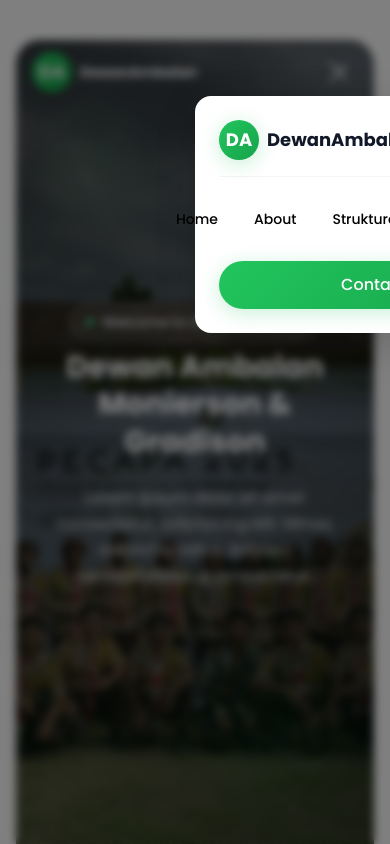
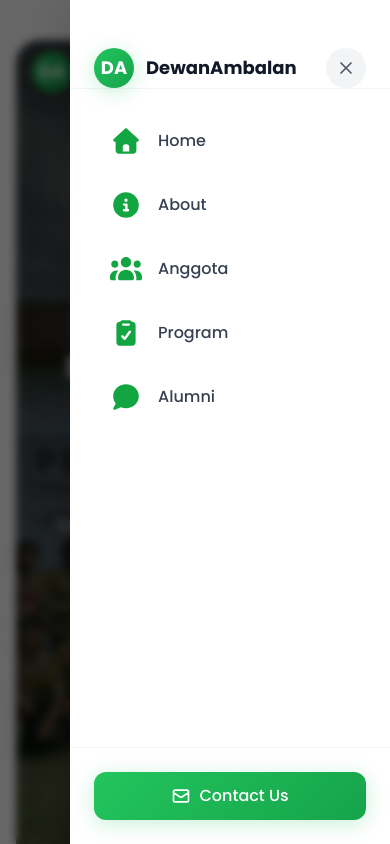
Before and after one commit to Co-pilot-c/Moniergrad, a React (Vite) app: page / in a window 390 px wide. Both pictures are taken after a click on the button 338 px from the left and 72 px from the top of the page. Shown: the top 844 px of the page. Built offline with nearby package versions, Linux system fonts and the light colour scheme.

Commit message:
Perbaikan Humberger Navbar Mobile responisve

```diff
--- a/src/components/organisms/Navbar.jsx
+++ b/src/components/organisms/Navbar.jsx
@@ -19,6 +19,27 @@ export default function Navbar() {
     return () => window.removeEventListener("scroll", handleScroll);
   }, []);
 
+  // Close menu when clicking outside
+  useEffect(() => {
+    const handleEscape = (e) => {
+      if (e.key === "Escape") setOpen(false);
+    };
+    document.addEventListener("keydown", handleEscape);
+    return () => document.removeEventListener("keydown", handleEscape);
+  }, []);
+
+  // Prevent body scroll when menu is open
+  useEffect(() => {
+    if (open) {
+      document.body.style.overflow = "hidden";
+    } else {
+      document.body.style.overflow = "unset";
+    }
+    return () => {
+      document.body.style.overflow = "unset";
+    };
+  }, [open]);
+
   return (
     <>
       <nav
@@ -32,7 +53,9 @@ export default function Navbar() {
           {/* LOGO */}
           {!isFotografer && (
             <div className="flex items-center gap-2 group">
-              <div className={`w-10 h-10 rounded-full bg-gradient-green flex items-center justify-center transition-all duration-400 group-hover:scale-110 ${isScrolled ? "shadow-green" : "shadow-lg"}`}>
+              <div
+                className={`w-10 h-10 rounded-full bg-gradient-green flex items-center justify-center transition-all duration-400 group-hover:scale-110 ${isScrolled ? "shadow-green" : "shadow-lg"}`}
+              >
                 <span className="text-white font-bold text-lg">DA</span>
               </div>
               <h1
@@ -71,16 +94,23 @@ export default function Navbar() {
             {/* HAMBURGER */}
             <button
               onClick={() => setOpen(!open)}
-              className={`md:hidden p-2 rounded-lg transition-all duration-400 ${
+              className={`md:hidden p-2 rounded-lg transition-all duration-400 relative w-10 h-10 flex items-center justify-center ${
                 isScrolled
                   ? "text-gray-900 hover:bg-gray-100"
                   : "text-white hover:bg-white/20"
               }`}
+              aria-label="Toggle menu"
             >
-              <div className="w-6 h-5 flex flex-col justify-between">
-                <span className={`block h-0.5 w-full transition-all duration-400 ${open ? "rotate-45 translate-y-2" : ""} ${isScrolled ? "bg-gray-900" : "bg-white"}`}></span>
-                <span className={`block h-0.5 w-full transition-all duration-400 ${open ? "opacity-0" : ""} ${isScrolled ? "bg-gray-900" : "bg-white"}`}></span>
-                <span className={`block h-0.5 w-full transition-all duration-400 ${open ? "-rotate-45 -translate-y-2" : ""} ${isScrolled ? "bg-gray-900" : "bg-white"}`}></span>
+              <div className="w-6 h-5 flex flex-col justify-between relative">
+                <span
+                  className={`block h-0.5 w-full transition-all duration-300 origin-left ${open ? "rotate-45 translate-y-1.5" : ""} ${isScrolled ? "bg-gray-900" : "bg-white"}`}
+                ></span>
+                <span
+                  className={`block h-0.5 w-full transition-all duration-300 ${open ? "opacity-0" : ""} ${isScrolled ? "bg-gray-900" : "bg-white"}`}
+                ></span>
+                <span
+                  className={`block h-0.5 w-full transition-all duration-300 origin-left ${open ? "-rotate-45 -translate-y-1.5" : ""} ${isScrolled ? "bg-gray-900" : "bg-white"}`}
+                ></span>
               </div>
             </button>
           </div>
@@ -97,21 +127,21 @@ export default function Navbar() {
         )}
       </nav>
 
-      {/* MOBILE MENU */}
+      {/* MOBILE MENU OVERLAY */}
       {open && (
         <>
           {/* Overlay */}
           <div
-            className="fixed inset-0 bg-black/50 backdrop-blur-sm z-[60] animate-fadeIn"
+            className="fixed inset-0 bg-black/60 backdrop-blur-sm z-[60] animate-fadeIn"
             onClick={() => setOpen(false)}
           />
-          {/* Drawer */}
-          <div
-            className={`fixed bg-white z-[70] shadow-large rounded-2xl p-6 flex flex-col gap-6 animate-scaleIn
-            ${isScrolled ? "top-20 left-1/2 -translate-x-1/2 w-11/12" : "top-24 left-1/2 -translate-x-1/2 w-11/12"}`}
-          >
-            <div className="flex justify-between items-center border-b border-gray-100 pb-4">
-              <div className="flex items-center gap-2">
+
+          {/* Mobile Menu Panel */}
+          <div className="fixed top-0 right-0 h-full w-80 max-w-[85vw] bg-white z-[70] shadow-large animate-slideIn">
+            <div className="h-full flex flex-col">
+              {/* Header */}
+              <div className="flex justify-between items-center px-6 pt-12 border-b border-gray-100">
+                <div className="flex items-center gap-3">
                   <div className="w-10 h-10 rounded-full bg-gradient-green flex items-center justify-center shadow-green">
                     <span className="text-white font-bold text-lg">DA</span>
                   </div>
@@ -121,24 +151,162 @@ export default function Navbar() {
                 </div>
                 <button
                   onClick={() => setOpen(false)}
-                className="w-8 h-8 rounded-full bg-gray-100 hover:bg-gray-200 flex items-center justify-center transition-colors duration-300"
+                  className="w-10 h-10 rounded-full bg-gray-100 hover:bg-gray-200 flex items-center justify-center transition-all duration-300 transform hover:scale-110"
+                  aria-label="Close menu"
                 >
-                <span className="text-gray-600 text-lg">×</span>
+                  <svg
+                    className="w-5 h-5 text-gray-600"
+                    fill="none"
+                    stroke="currentColor"
+                    viewBox="0 0 24 24"
+                  >
+                    <path
+                      strokeLinecap="round"
+                      strokeLinejoin="round"
+                      strokeWidth={2}
+                      d="M6 18L18 6M6 6l12 12"
+                    />
+                  </svg>
                 </button>
               </div>
 
-            <NavMenu
-              currentPath={location.pathname}
+              {/* Navigation Links */}
+              <div className="flex-1 overflow-y-auto py-6 px-6">
+                <div className="space-y-2">
+                  {[
+                    {
+                      href: "#home",
+                      label: "Home",
+                      icon: (
+                        <svg
+                          xmlns="http://www.w3.org/2000/svg"
+                          viewBox="0 0 640 640"
+                          className="w-8"
+                        >
+                          <path
+                            fill="rgb(19, 165, 65)"
+                            d="M341.8 72.6C329.5 61.2 310.5 61.2 298.3 72.6L74.3 280.6C64.7 289.6 61.5 303.5 66.3 315.7C71.1 327.9 82.8 336 96 336L112 336L112 512C112 547.3 140.7 576 176 576L464 576C499.3 576 528 547.3 528 512L528 336L544 336C557.2 336 569 327.9 573.8 315.7C578.6 303.5 575.4 289.5 565.8 280.6L341.8 72.6zM304 384L336 384C362.5 384 384 405.5 384 432L384 528L256 528L256 432C256 405.5 277.5 384 304 384z"
+                          />
+                        </svg>
+                      ),
+                    },
+                    {
+                      href: "#about",
+                      label: "About",
+                      icon: (
+                        <svg
+                          xmlns="http://www.w3.org/2000/svg"
+                          viewBox="0 0 640 640"
+                          className="w-8"
+                        >
+                          <path
+                            fill="rgb(19, 165, 65)"
+                            d="M320 576C461.4 576 576 461.4 576 320C576 178.6 461.4 64 320 64C178.6 64 64 178.6 64 320C64 461.4 178.6 576 320 576zM288 224C288 206.3 302.3 192 320 192C337.7 192 352 206.3 352 224C352 241.7 337.7 256 320 256C302.3 256 288 241.7 288 224zM280 288L328 288C341.3 288 352 298.7 352 312L352 400L360 400C373.3 400 384 410.7 384 424C384 437.3 373.3 448 360 448L280 448C266.7 448 256 437.3 256 424C256 410.7 266.7 400 280 400L304 400L304 336L280 336C266.7 336 256 325.3 256 312C256 298.7 266.7 288 280 288z"
+                          />
+                        </svg>
+                      ),
+                    },
+                    {
+                      href: "#strukure",
+                      label: "Anggota",
+                      icon: (
+                        <svg
+                          xmlns="http://www.w3.org/2000/svg"
+                          viewBox="0 0 640 640"
+                          className="w-8"
+                        >
+                          <path
+                            fill="rgb(19, 165, 65)"
+                            d="M320 80C377.4 80 424 126.6 424 184C424 241.4 377.4 288 320 288C262.6 288 216 241.4 216 184C216 126.6 262.6 80 320 80zM96 152C135.8 152 168 184.2 168 224C168 263.8 135.8 296 96 296C56.2 296 24 263.8 24 224C24 184.2 56.2 152 96 152zM0 480C0 409.3 57.3 352 128 352C140.8 352 153.2 353.9 164.9 357.4C132 394.2 112 442.8 112 496L112 512C112 523.4 114.4 534.2 118.7 544L32 544C14.3 544 0 529.7 0 512L0 480zM521.3 544C525.6 534.2 528 523.4 528 512L528 496C528 442.8 508 394.2 475.1 357.4C486.8 353.9 499.2 352 512 352C582.7 352 640 409.3 640 480L640 512C640 529.7 625.7 544 608 544L521.3 544zM472 224C472 184.2 504.2 152 544 152C583.8 152 616 184.2 616 224C616 263.8 583.8 296 544 296C504.2 296 472 263.8 472 224zM160 496C160 407.6 231.6 336 320 336C408.4 336 480 407.6 480 496L480 512C480 529.7 465.7 544 448 544L192 544C174.3 544 160 529.7 160 512L160 496z"
+                          />
+                        </svg>
+                      ),
+                    },
+                    {
+                      href: "#program",
+                      label: "Program",
+                      icon: (
+                        <svg
+                          xmlns="http://www.w3.org/2000/svg"
+                          viewBox="0 0 640 640"
+                          className="w-8"
+                        >
+                          <path
+                            fill="rgb(19, 165, 65)"
+                            d="M384 64C407.7 64 428.4 76.9 439.4 96L448 96C483.3 96 512 124.7 512 160L512 512C512 547.3 483.3 576 448 576L192 576C156.7 576 128 547.3 128 512L128 160C128 124.7 156.7 96 192 96L200.6 96C211.6 76.9 232.3 64 256 64L384 64zM410.9 276.6C400.2 268.8 385.2 271.2 377.4 281.9L291.8 399.6L265.3 372.2C256.1 362.7 240.9 362.4 231.4 371.6C221.9 380.8 221.6 396 230.8 405.5L277.2 453.5C282.1 458.6 289 461.3 296.1 460.8C303.2 460.3 309.7 456.7 313.9 451L416.2 310.1C424 299.4 421.6 284.4 410.9 276.6zM264 128C250.7 128 240 138.7 240 152C240 165.3 250.7 176 264 176L376 176C389.3 176 400 165.3 400 152C400 138.7 389.3 128 376 128L264 128z"
+                          />
+                        </svg>
+                      ),
+                    },
+                    {
+                      href: "#purna",
+                      label: "Alumni",
+                      icon: (
+                        <svg
+                          xmlns="http://www.w3.org/2000/svg"
+                          viewBox="0 0 640 640"
+                          className="w-8"
+                        >
+                          <path
+                            fill="rgb(19, 165, 65)"
+                            d="M576 304C576 436.5 461.4 544 320 544C282.9 544 247.7 536.6 215.9 523.3L97.5 574.1C88.1 578.1 77.3 575.8 70.4 568.3C63.5 560.8 62 549.8 66.8 540.8L115.6 448.6C83.2 408.3 64 358.3 64 304C64 171.5 178.6 64 320 64C461.4 64 576 171.5 576 304z"
+                          />
+                        </svg>
+                      ),
+                    },
+                  ].map((item, index) => (
+                    <a
+                      key={item.href}
+                      href={item.href}
                       onClick={() => setOpen(false)}
+                      className="flex items-center gap-4 px-4 py-3 rounded-xl text-gray-700 hover:bg-gradient-green hover:text-white transition-all duration-300 group"
+                    >
+                      <span className="text-xl group-hover:scale-110 transition-transform duration-300">
+                        {item.icon}
+                      </span>
+                      <span className="font-medium">{item.label}</span>
+                      <svg
+                        className="w-4 h-4 ml-auto opacity-0 group-hover:opacity-100 transition-opacity duration-300"
+                        fill="none"
+                        stroke="currentColor"
+                        viewBox="0 0 24 24"
+                      >
+                        <path
+                          strokeLinecap="round"
+                          strokeLinejoin="round"
+                          strokeWidth={2}
+                          d="M9 5l7 7-7 7"
                         />
+                      </svg>
+                    </a>
+                  ))}
+                </div>
+              </div>
 
+              {/* Footer */}
+              <div className="p-6 border-t border-gray-100">
                 <Link
                   to="/contact"
                   onClick={() => setOpen(false)}
-              className="px-6 py-3 bg-gradient-green text-white rounded-full text-center font-medium shadow-green hover:shadow-medium transition-all duration-400 transform hover:scale-105"
+                  className="w-full px-6 py-3 bg-gradient-green text-white rounded-xl text-center font-medium shadow-green hover:shadow-medium transition-all duration-400 transform hover:scale-105 flex items-center justify-center gap-2"
                 >
-              Contact
+                  <svg
+                    className="w-5 h-5"
+                    fill="none"
+                    stroke="currentColor"
+                    viewBox="0 0 24 24"
+                  >
+                    <path
+                      strokeLinecap="round"
+                      strokeLinejoin="round"
+                      strokeWidth={2}
+                      d="M3 8l7.89 5.26a2 2 0 002.22 0L21 8M5 19h14a2 2 0 002-2V7a2 2 0 00-2-2H5a2 2 0 00-2 2v10a2 2 0 002 2z"
+                    />
+                  </svg>
+                  Contact Us
                 </Link>
+              </div>
+            </div>
           </div>
         </>
       )}
```
Lines whose indentation alone changed are shown as unchanged.
